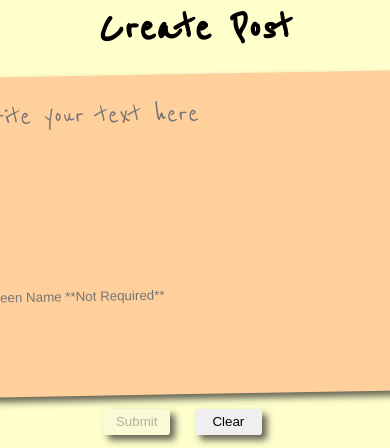
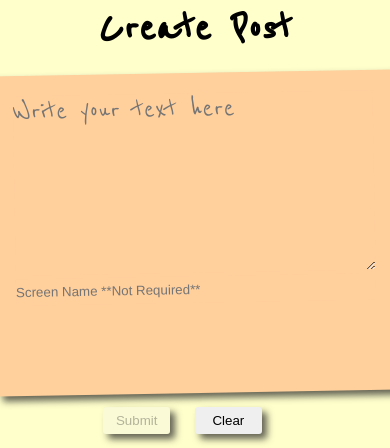
Before and after one commit to a-cole55/anonymity-client, a React (Create React App) app: page / in a window 390 px wide. Both pictures are taken after a click on the button "NEW POST". Shown: the part 176-624 px from the top of the page. Built offline with nearby package versions, Linux system fonts and the light colour scheme; no server answers.

Commit message:
mobile layout

```diff
--- a/src/index.css
+++ b/src/index.css
@@ -237,5 +237,23 @@
     width:70%;
     height: 16em;
   }
+  .addPost{
+    width:25em;
+    height: 20em;
+    margin:1%;
+    padding:5%;
+
+  }
+  .modalContainer {
+    width:460px;
+    height: 600px;
+    border-radius: 12px;
+    background-color: #ffc;
+    box-shadow: rgba(0, 0, 0, 0.35) 0px 5px 15px;
+    display: flex;
+    flex-direction: column;
+    align-items: center;
+    padding: 25px;
+  }
 
 }
```
